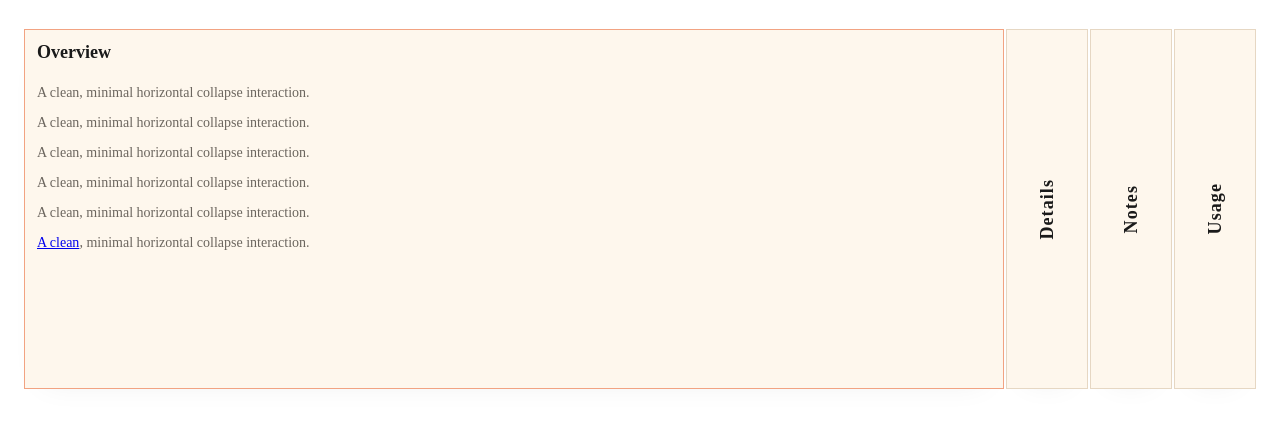
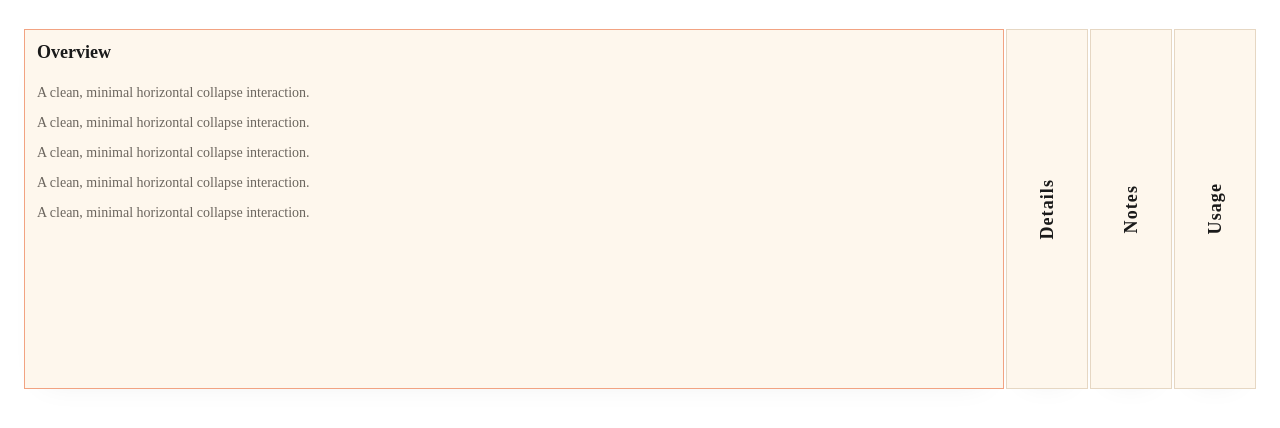
Before and after one commit to sejanH/simple-horizontal-collapse, a website with bundled scripts: page index.html in a window 1280 px wide. Shown: the part 154-582 px from the top of the page. Built offline with nearby package versions, Linux system fonts and the light colour scheme.

```diff
--- a/index.html
+++ b/index.html
@@ -23,7 +23,6 @@
             <p>A clean, minimal horizontal collapse interaction.</p>
             <p>A clean, minimal horizontal collapse interaction.</p>
             <p>A clean, minimal horizontal collapse interaction.</p>
-            <p><a href="/te">A clean</a>, minimal horizontal collapse interaction.</p>
           </div>
         </div>
         <div class="shc-panel" data-panel="2" aria-pressed="false">
```
Also changed, not shown: README.md.
